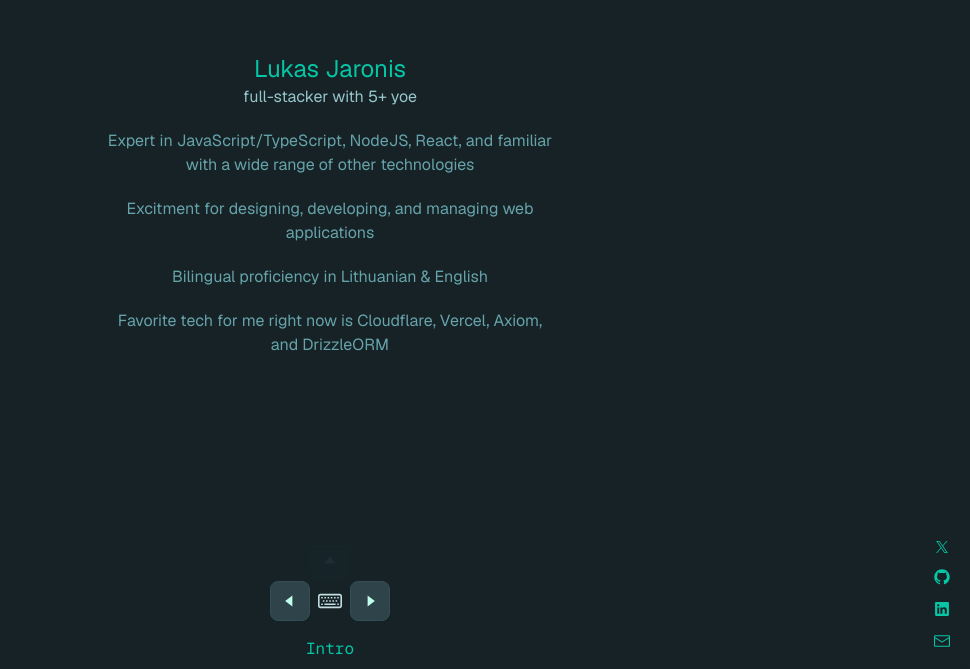
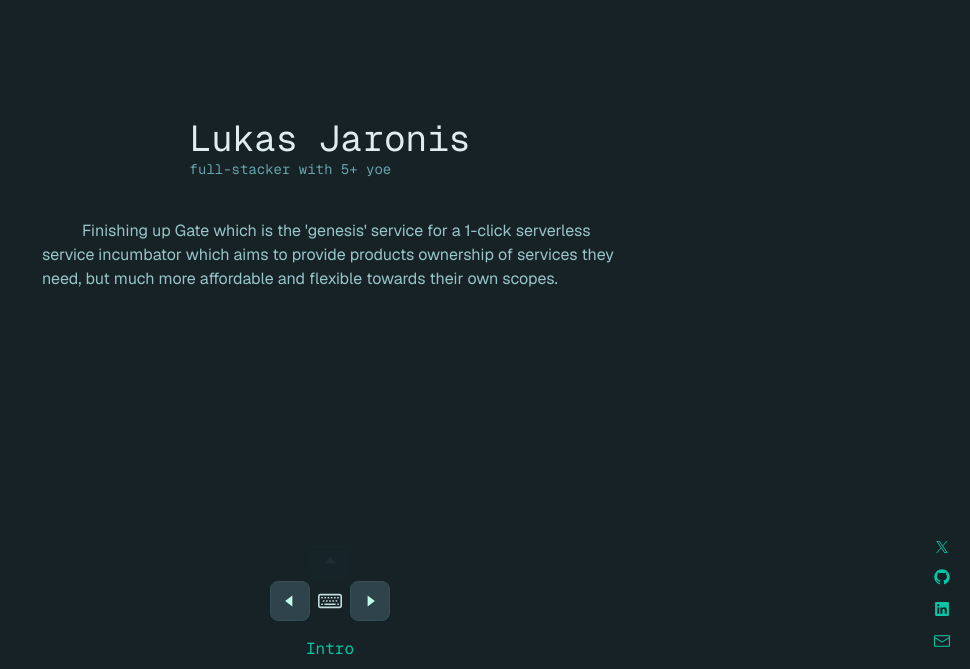
Before and after one commit to lukasjaronis/jaronis.me, a Next.js app: page /intro in a window 1280 px wide. Shown: the part 131-800 px from the top of the page, without its empty margins (310-1280 px from the left). Built offline with nearby package versions, Linux system fonts and the light colour scheme.

Commit message:
update intro, i like this better

```diff
--- a/app/intro/page.tsx
+++ b/app/intro/page.tsx
@@ -1,24 +1,14 @@
 export default function Intro() {
 	return (
 		<section className="flex items-center justify-center h-[calc(100vh_-_128px)]">
-			<div className="max-w-md">
-				<p className="text-2xl text-ice-cold-500 text-center">Lukas Jaronis</p>
-				<p className="text-center">full-stacker with 5+ yoe</p>
-				<div className="mt-5 flex flex-col items-center justify-center text-center gap-5">
-					<p className="text-firefly-400">
-						Expert in JavaScript/TypeScript, NodeJS, React, and familiar with a wide
-						range of other technologies
-					</p>
-					<p className="text-firefly-400">
-						Excitment for designing, developing, and managing web applications
-					</p>
-					<p className="text-firefly-400">
-						Bilingual proficiency in Lithuanian & English
-					</p>
-					<p className="text-firefly-400">
-						Favorite tech for me right now is Cloudflare, Vercel, Axiom, and DrizzleORM
-					</p>
+			<div className="max-w-xl flex flex-col w-full">
+				<div className="self-center mb-10">
+					<p className="text-4xl text-firefly-100 text-center md:text-left font-geist_mono">Lukas Jaronis</p>
+					<p className="text-sm text-firefly-400 text-center md:text-left font-geist_mono">full-stacker with 5+ yoe</p>
 				</div>
+				<p className="md:indent-10">Finishing up Gate which is the 'genesis' service for a 1-click serverless service incumbator which
+					aims to provide products ownership of services they need, but much more affordable and flexible towards their own scopes.
+				</p>
 			</div>
 		</section>
 	);
```
